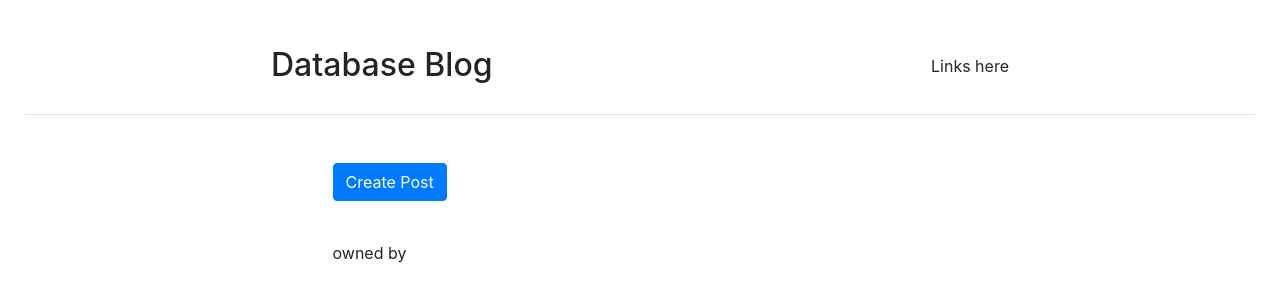
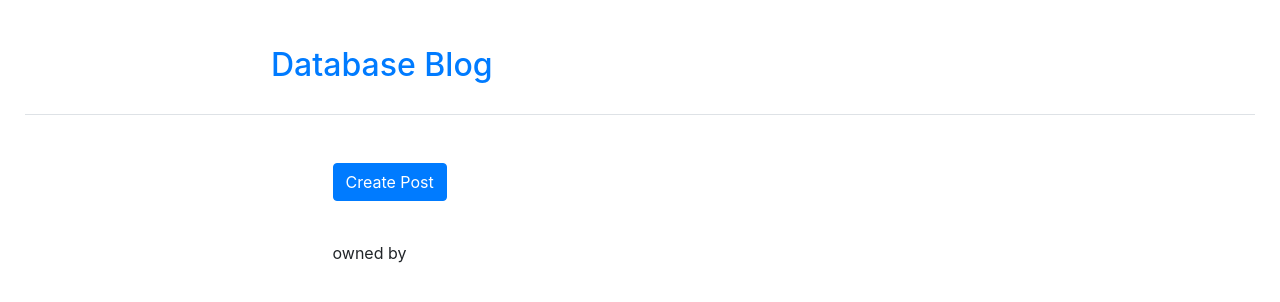
Before and after one commit to bganglia/blog-database, a PHP site: page /blogs/index.php?id=1 in a window 1280 px wide. Shown: the top 302 px of the page. Run offline with PHP 8.4, Linux system fonts and the light colour scheme; data that the repository does not hold is empty; some libraries are stand-ins or nearby versions.

Commit message:
title links to home

```diff
--- a/common/header.php
+++ b/common/header.php
@@ -1,8 +1,7 @@
 <div class="mb-5 border-bottom">
   <div class="d-flex flex-row justify-content-between align-items-center mt-2 mb-2 mr-auto ml-auto" style="width: 60%;">
-    <h1>Database Blog</h1>
+    <h1><a href="/home">Database Blog</a></h1>
     <div class="d-flex flex-row justify-content-between">
-        Links here
     </div>
   </div>
 </div>
```
